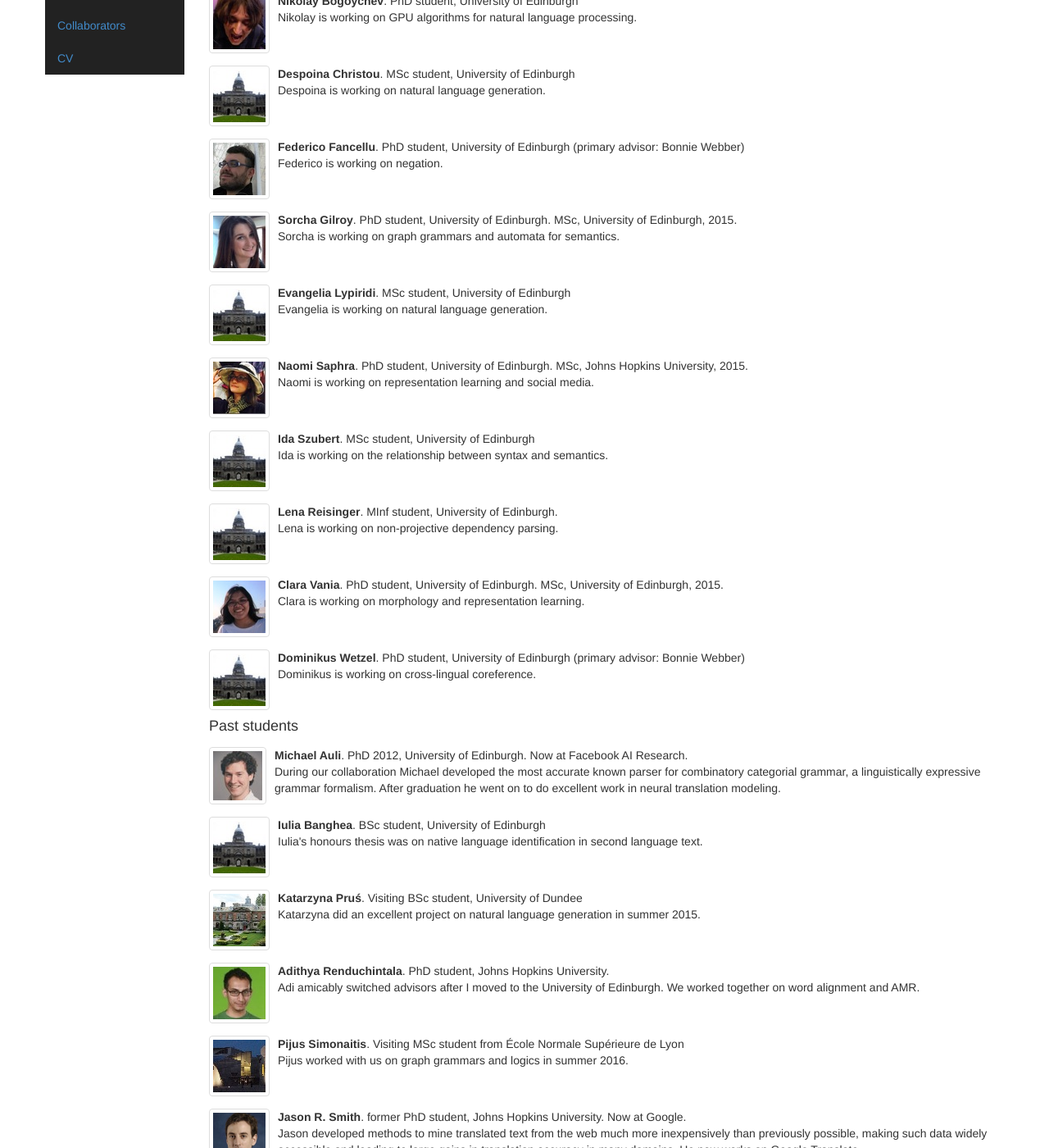
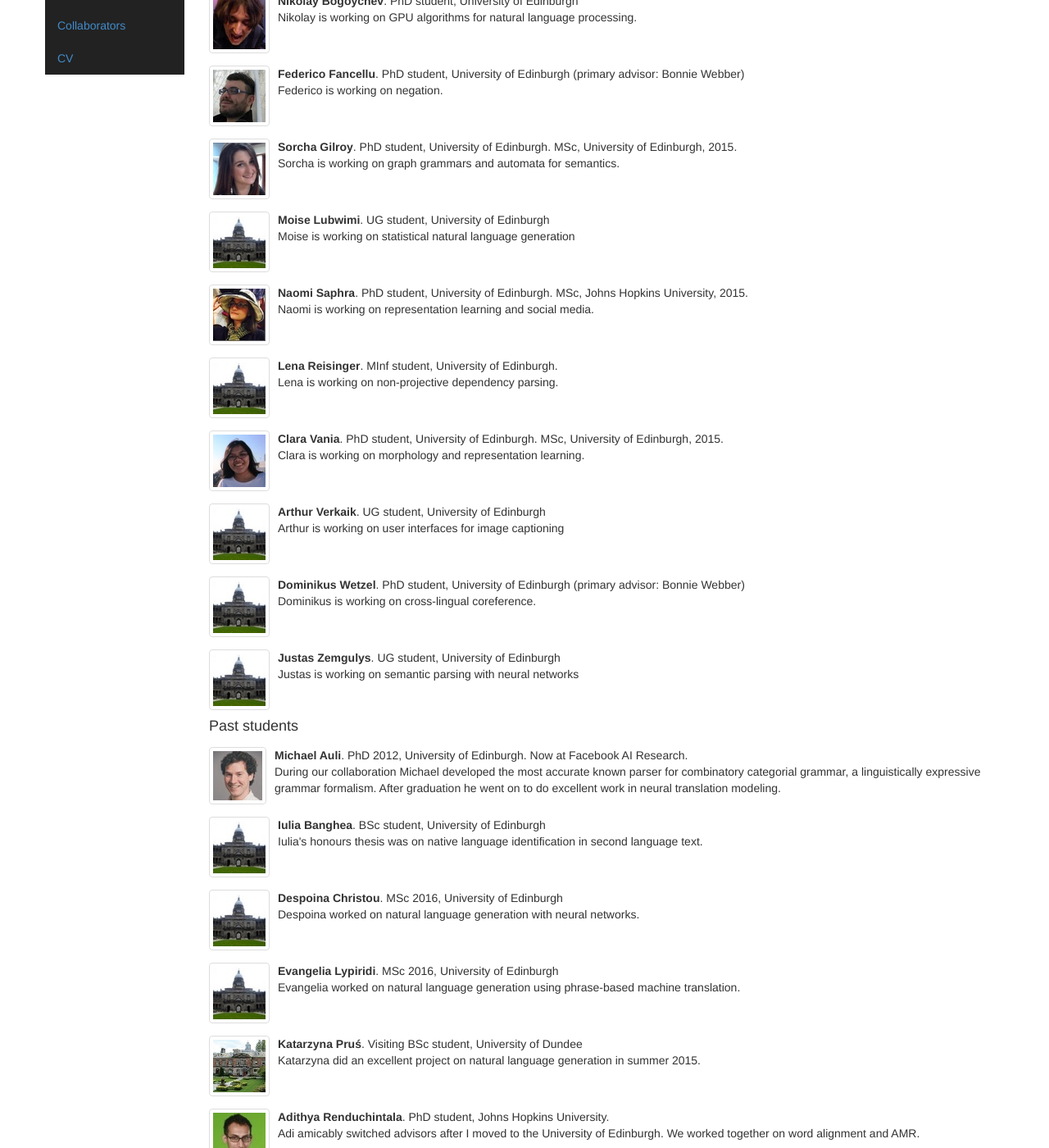
Before and after one commit to alopez/alopez.github.com, a Jekyll site: the page built from collaborators.html, in a window 1280 px wide and 1400 px high, scrolled down 319 px. Shown: the whole window at 82% size. Built offline with Jekyll 4.4.1, drawn with Linux system fonts in a browser that asks for light colours; some of the changed text lies outside the part shown.

Commit message:
Update collabs

```diff
--- a/collaborators.html
+++ b/collaborators.html
@@ -18,13 +18,6 @@ students:
     description: >
       Nikolay is working on GPU algorithms for natural language processing.
   -
-    name: Despoina Christou
-    img: edi
-    url: https://www.linkedin.com/in/despoinachristou
-    tagline: MSc student, University of Edinburgh
-    description: >
-      Despoina is working on natural language generation.
-  -
     name: Federico Fancellu
     img: fancellu
     url: http://homepages.inf.ed.ac.uk/s1260346/index.html
@@ -39,11 +32,10 @@ students:
     description: >
       Sorcha is working on graph grammars and automata for semantics.
   -
-    name: Evangelia Lypiridi
+    name: Moise Lubwimi
     img: edi
-    tagline: MSc student, University of Edinburgh
-    description: >
-      Evangelia is working on natural language generation.
+    tagline: UG student, University of Edinburgh
+    description: Moise is working on statistical natural language generation
   -
     name: Naomi Saphra
     img: nsaphra
@@ -51,12 +43,6 @@ students:
     tagline: PhD student, University of Edinburgh. MSc, Johns Hopkins University, 2015.
     description: >
       Naomi is working on representation learning and social media.
-  -
-    name: Ida Szubert
-    img: edi
-    tagline: MSc student, University of Edinburgh
-    description: >
-      Ida is working on the relationship between syntax and semantics.
   -
     name: Lena Reisinger
     img: edi
@@ -71,12 +57,22 @@ students:
     description: >
       Clara is working on morphology and representation learning.
   -
+    name: Arthur Verkaik
+    img: edi
+    tagline: UG student, University of Edinburgh
+    description: Arthur is working on user interfaces for image captioning
+  -
     name: Dominikus Wetzel
     img: edi
     url: http://www.inf.ed.ac.uk/people/students/Dominikus_Wetzel.html
     tagline: PhD student, University of Edinburgh (primary advisor&colon; Bonnie Webber)
     description:
       Dominikus is working on cross-lingual coreference.
+  -
+    name: Justas Zemgulys
+    img: edi
+    tagline: UG student, University of Edinburgh
+    description: Justas is working on semantic parsing with neural networks
 former-students:
   -
     name: Michael Auli
@@ -94,6 +90,19 @@ former-students:
     tagline: BSc student, University of Edinburgh
     description: >
       Iulia's honours thesis was on native language identification in second language text.
+  -
+    name: Despoina Christou
+    img: edi
+    url: https://www.linkedin.com/in/despoinachristou
+    tagline: MSc 2016, University of Edinburgh
+    description: >
+      Despoina worked on natural language generation with neural networks.
+  -
+    name: Evangelia Lypiridi
+    img: edi
+    tagline: MSc 2016, University of Edinburgh
+    description: >
+      Evangelia worked on natural language generation using phrase-based machine translation.
   -
     name: Katarzyna Pruś
     img: dundee
@@ -122,6 +131,12 @@ former-students:
       making such data widely accessible and
       leading to large gains in translation accuracy in many domains.
       He now works on Google Translate.
+  -
+    name: Ida Szubert
+    img: edi
+    tagline: MSc 2016, University of Edinburgh
+    description: >
+      Ida wrote an excellent thesis on annotating and automating the alignment of syntactic and semantic structures.
 student-collaborators:
   -
     name: Abhishek Arun
```
